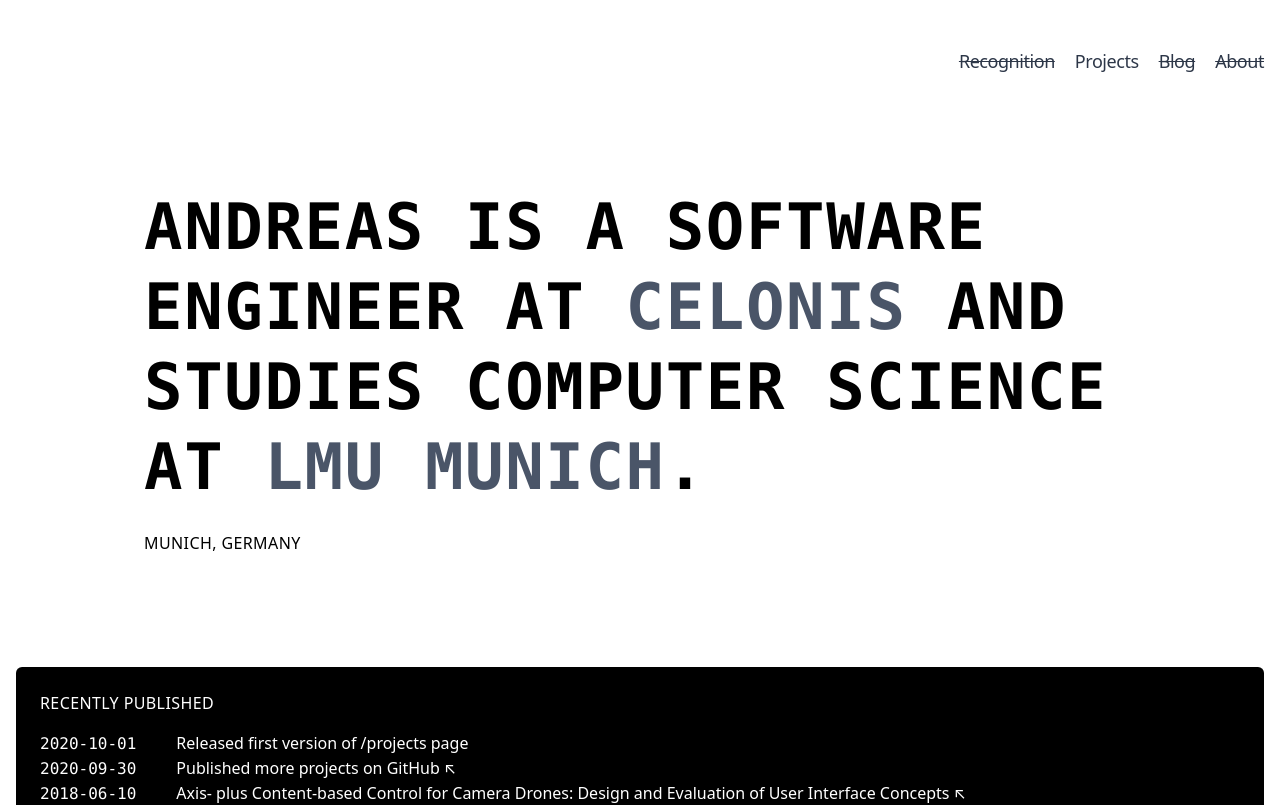
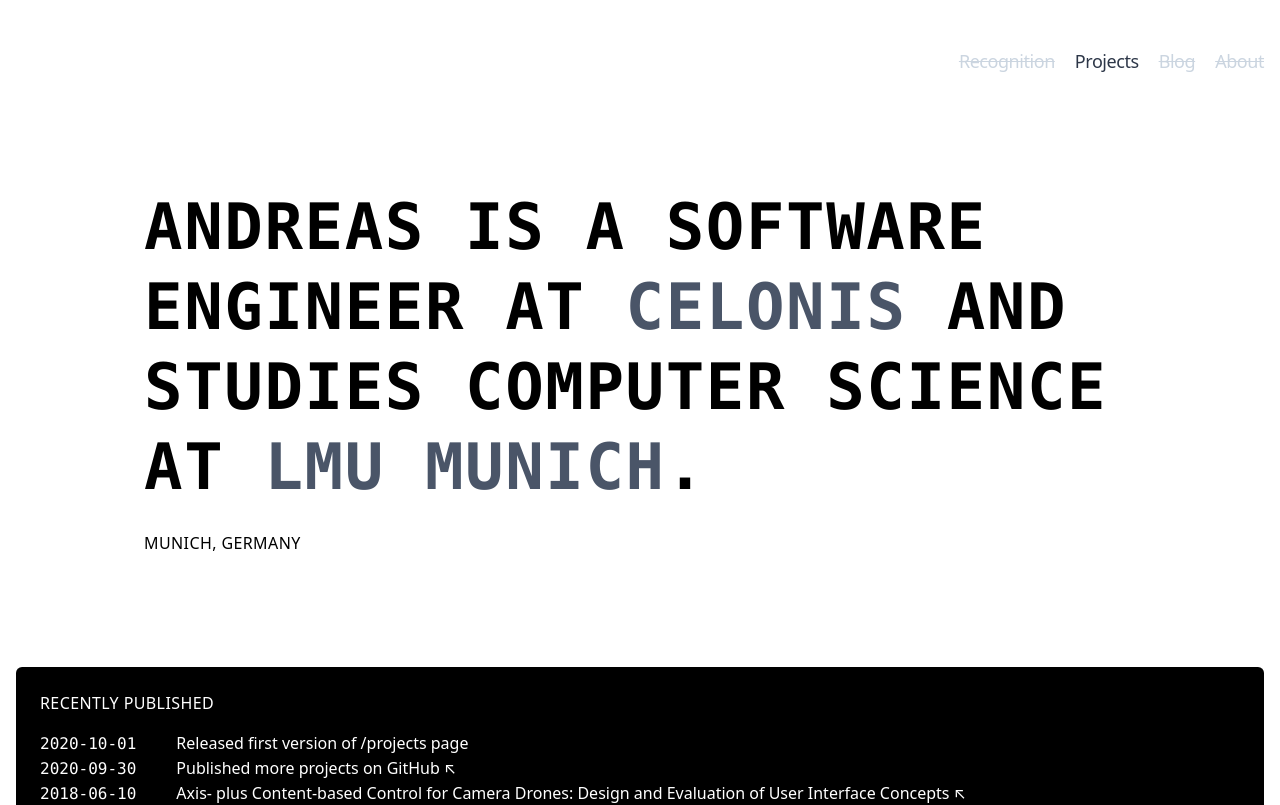
Before and after one commit to ndrsllwngr/andreasellwanger.com, a Next.js app: page / in a window 1280 px wide. Shown: the top 805 px of the page. Built offline with nearby package versions, Linux system fonts and the light colour scheme.

Commit message:
Update navigation

```diff
--- a/components/header.js
+++ b/components/header.js
@@ -21,22 +21,26 @@ export const Header = () => {
 
 				<nav className="flex flex-col sm:flex-row flex-wrap justify-end">
 					<Link href="/recognition">
-						<a className="text-gray-800 text-lg tracking-tight font-medium hover:text-black ml-5 py-1 sm:py-0 line-through">
+						<a className="text-gray-400 text-lg tracking-tight font-medium hover:text-gray-500 ml-5 py-1 sm:py-0 line-through">
 							Recognition
 						</a>
 					</Link>
 					<Link href="/projects">
-						<a className="text-gray-800 text-lg tracking-tight font-medium hover:text-black ml-5 py-1 sm:py-0">
+						<a
+							className={`text-gray-800 text-lg tracking-tight font-medium hover:text-black ml-5 py-1 sm:py-0 ${
+								router.pathname === '/projects' ? 'underline' : ''
+							}`}
+						>
 							Projects
 						</a>
 					</Link>
 					<Link href="/blog">
-						<a className="text-gray-800 text-lg tracking-tight font-medium hover:text-black ml-5 py-1 sm:py-0 line-through">
+						<a className="text-gray-400 text-lg tracking-tight font-medium hover:text-gray-500 ml-5 py-1 sm:py-0 line-through">
 							Blog
 						</a>
 					</Link>
 					<Link href="/about">
-						<a className="text-gray-800 text-lg tracking-tight font-medium hover:text-black ml-5 py-1 sm:py-0 line-through">
+						<a className="text-gray-400 text-lg tracking-tight font-medium hover:text-gray-500 ml-5 py-1 sm:py-0 line-through">
 							About
 						</a>
 					</Link>
--- a/tailwind.config.js
+++ b/tailwind.config.js
@@ -23,7 +23,7 @@ module.exports = {
 		},
 	},
 	variants: {
-		display: ['responsive', 'hover', 'focus', 'group-hover'],
+		display: ['responsive', 'group-hover'],
 	},
 	plugins: [],
 };
```
